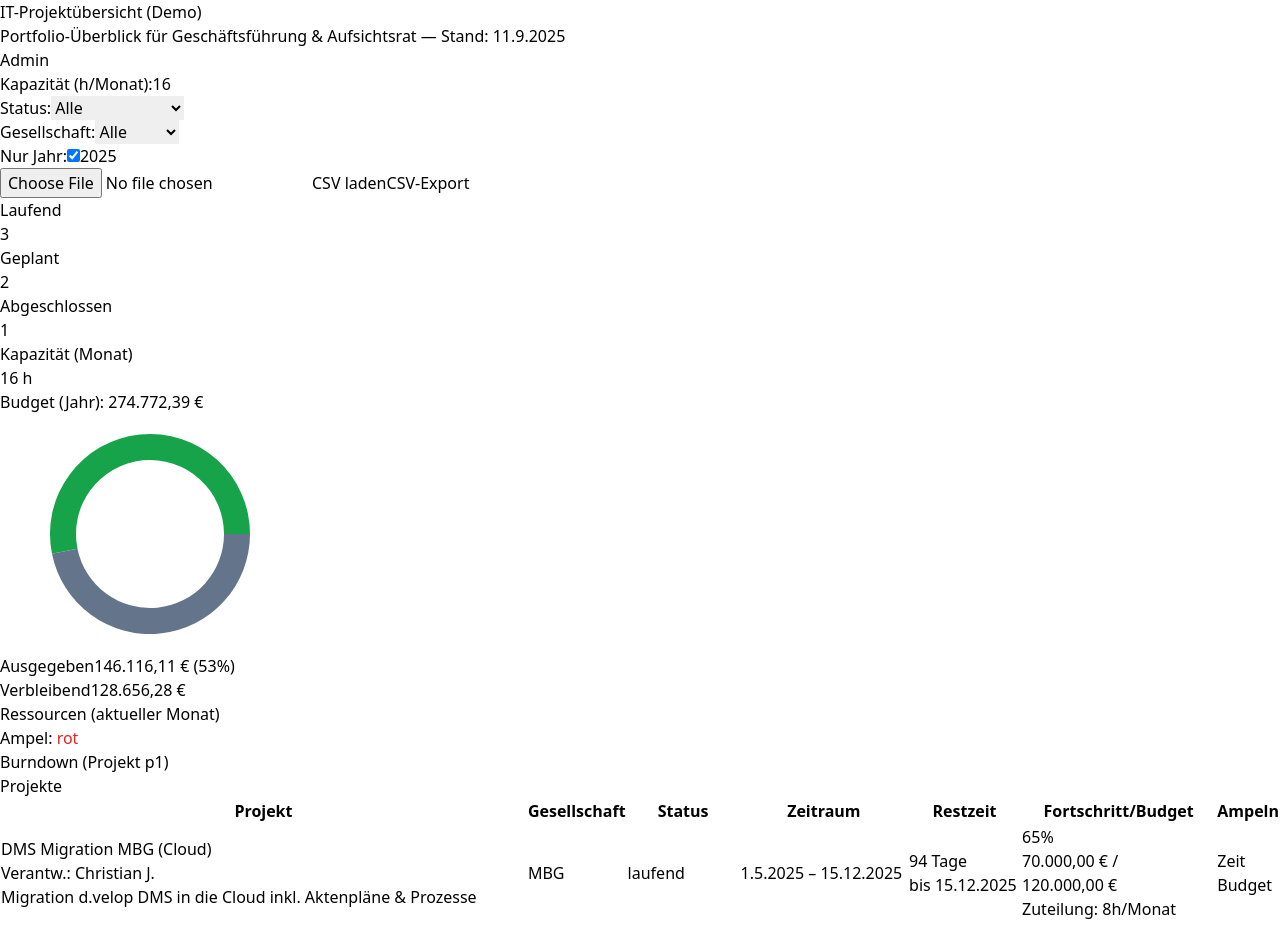
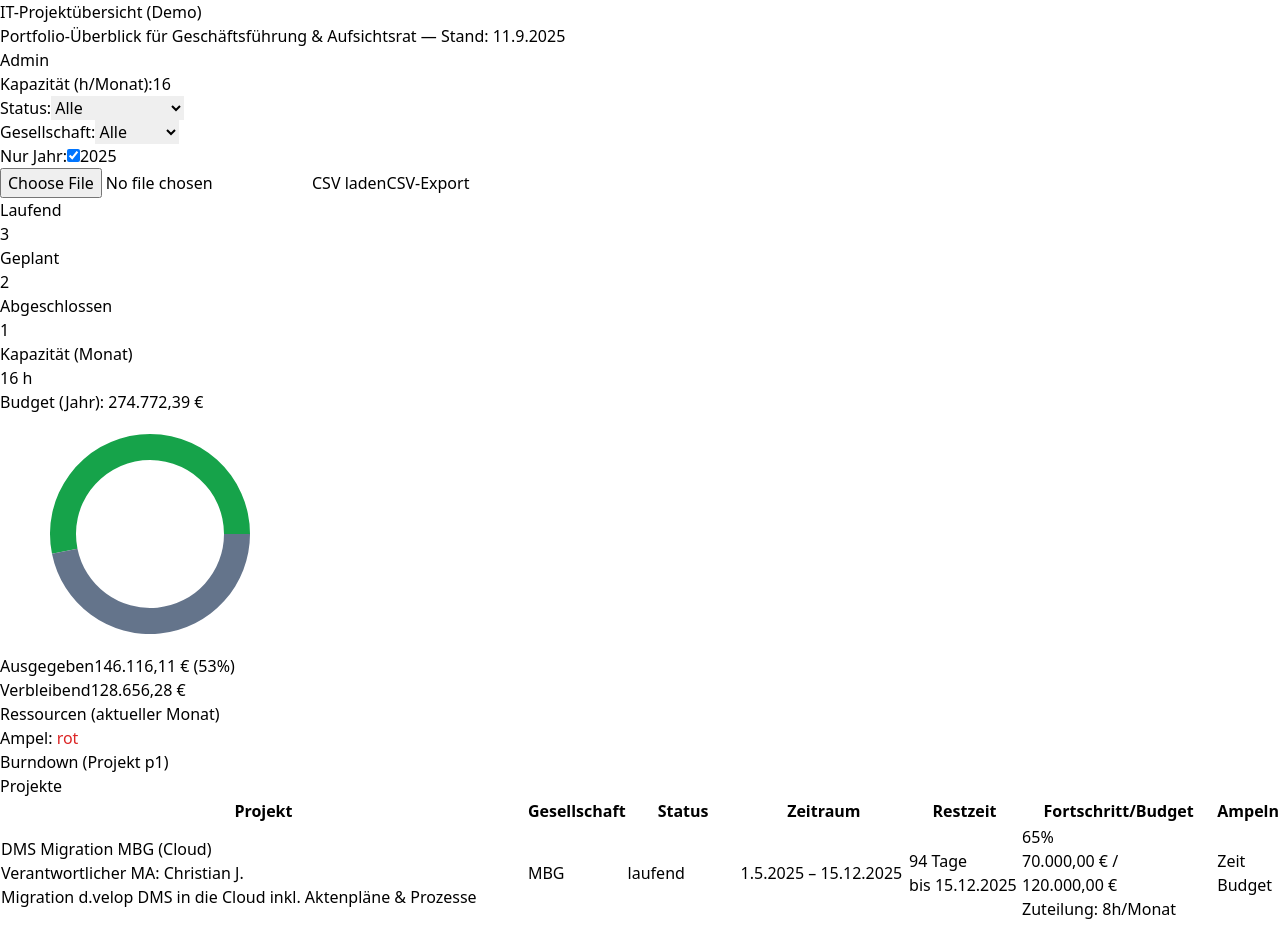
Before and after one commit to Jogen85/App_Projekte, a React (Vite) app: page / in a window 1280 px wide. Shown: the top 927 px of the page. Built offline with nearby package versions, Linux system fonts and the light colour scheme.

Commit message:
i18n: use 'Verantwortlicher MA' label in project list

```diff
--- a/src/components/ProjectsTable.tsx
+++ b/src/components/ProjectsTable.tsx
@@ -45,7 +45,7 @@ const ProjectsTable: React.FC<Props> = ({ projects, year, yearOnly, plannedBudge
                 <tr key={p.id} className="border-t border-slate-200">
                   <td className="py-3 pr-4">
                     <div className="font-medium">{p.title}</div>
-                    <div className="text-slate-500 text-xs">{"Verantw.: "}{p.owner}</div>
+                    <div className="text-slate-500 text-xs">{"Verantwortlicher MA: "}{p.owner}</div>
                     <div className="text-slate-500 text-xs mt-1 max-w-md">{p.description}</div>
                   </td>
                   <td className="py-3 pr-4 whitespace-nowrap">{p.org || '-'}</td>
```
